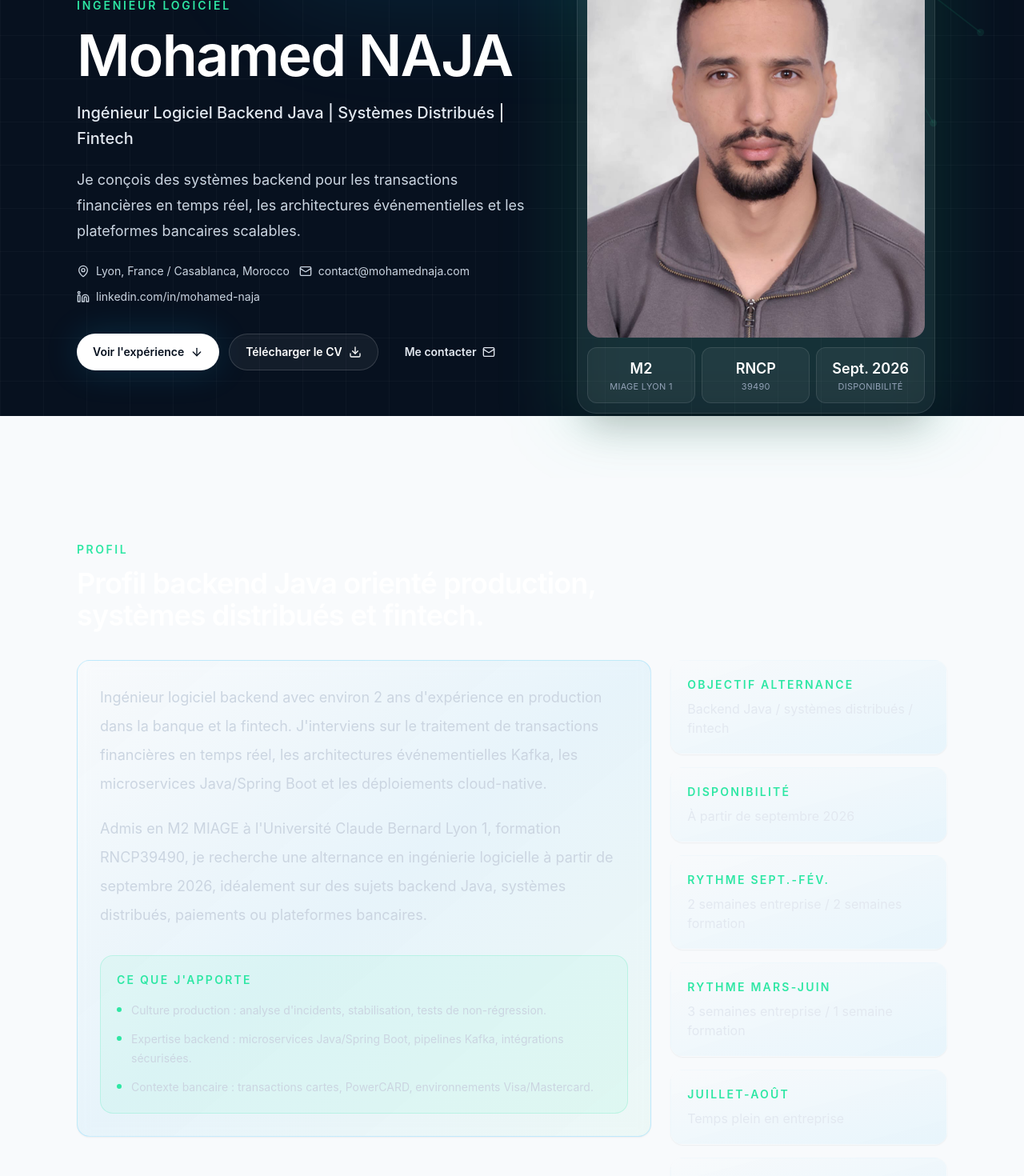
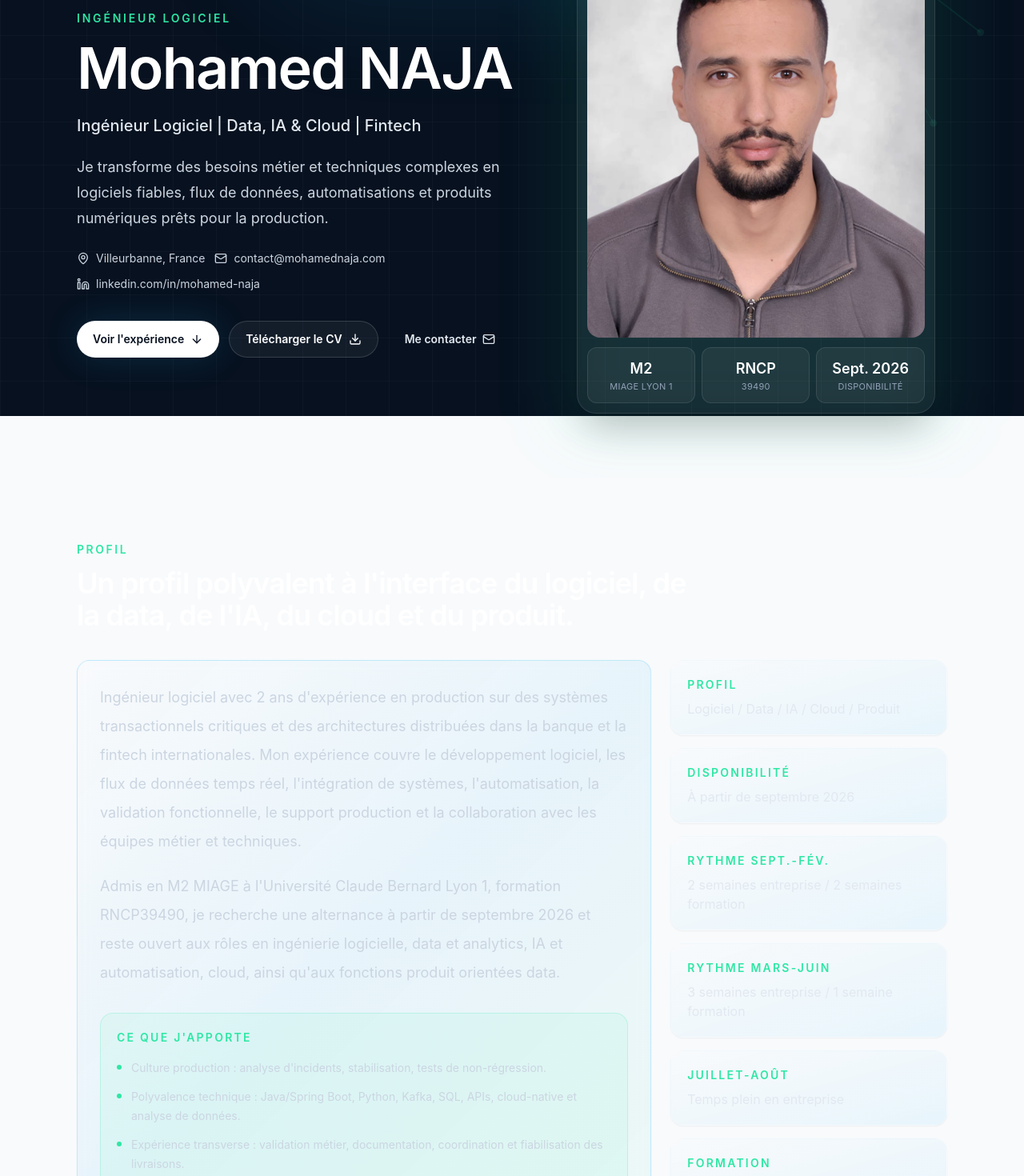
Before and after one commit to Mednj/personal-portfolio-naja-mohamed, a React (Vite) app: page / in a window 1280 px wide. Shown: the part 280-1750 px from the top of the page at 80% size. Built offline with nearby package versions, Linux system fonts and the light colour scheme.

Commit message:
Update portfolio profile and location

```diff
--- a/index.html
+++ b/index.html
@@ -5,17 +5,17 @@
     <meta name="viewport" content="width=device-width, initial-scale=1.0" />
     <meta
       name="description"
-      content="Mohamed NAJA, Software Engineer in Lyon and Casablanca specializing in distributed systems, fintech, real-time payments, Java, Spring Boot, Kafka, microservices, and cloud-native deployment."
+      content="Mohamed NAJA, Software Engineer based in Villeurbanne with 2 years of production experience across software development, data, AI, automation, cloud, and fintech."
     />
     <meta name="author" content="Mohamed NAJA" />
     <meta
       name="keywords"
-      content="Mohamed NAJA, Software Engineer, Java, Spring Boot, Kafka, Distributed Systems, Fintech, Banking, Real-Time Payments, Alternance, Lyon, MIAGE"
+      content="Mohamed NAJA, Software Engineer, Data, AI, Automation, Cloud, Java, Python, Kafka, Analytics, Fintech, Alternance, Villeurbanne, Lyon, MIAGE"
     />
     <meta property="og:title" content="Mohamed NAJA | Software Engineer" />
     <meta
       property="og:description"
-      content="Backend software engineer focused on real-time financial transactions, event-driven architectures, and scalable banking platforms."
+      content="Versatile software engineer with experience across software, data, AI, automation, cloud, and critical fintech systems."
     />
     <meta property="og:type" content="website" />
     <meta name="theme-color" content="#07111f" />
--- a/src/data/portfolio.ts
+++ b/src/data/portfolio.ts
@@ -24,41 +24,41 @@ export const navItems = {
 export const portfolio = {
   en: {
     metaDescription:
-      "Backend software engineer focused on distributed systems, fintech, real-time payments, Java, Spring Boot, Kafka, microservices, and cloud-native deployment.",
+      "Software engineer with 2 years of production experience across software development, data, AI, automation, cloud, and fintech systems.",
     hero: {
       badge: "Open to alternance from September 2026",
       eyebrow: "Software Engineer",
-      title: "Software Engineer | Distributed Systems | Fintech & Real-Time Payments",
+      title: "Software Engineer | Data, AI & Cloud | Fintech",
       tagline:
-        "I build backend systems for real-time financial transactions, event-driven architectures, and scalable banking platforms.",
+        "I turn complex business and technical needs into reliable software, data flows, automation, and production-ready digital products.",
       ctas: {
         experience: "View Experience",
         cv: "Download CV",
         contact: "Contact Me",
       },
       stats: [
-        ["2+", "Years prod."],
+        ["2", "Years experience"],
         ["4", "Banking clients"],
-        ["24/7", "Systems mindset"],
+        ["M2", "MIAGE Lyon 1"],
       ],
     },
     about: {
       eyebrow: "About",
-      title: "Backend engineering for banking systems that cannot afford ambiguity.",
+      title: "A versatile engineering profile bridging software, data, AI, cloud, and product needs.",
       paragraphs: [
-        "I am a software engineer with around 2 years of production experience in banking and fintech systems. I work on real-time transaction processing, distributed systems, Kafka pipelines, Java/Spring Boot microservices, and cloud-native deployments. I have contributed to international banking projects involving Visa, Mastercard, PowerCARD, and critical production environments.",
-        "I am admitted to M2 MIAGE at Universite Claude Bernard Lyon 1 and looking for an alternance starting September 2026.",
+        "I am a software engineer with 2 years of production experience on critical transaction systems and distributed architectures in international banking and fintech. My work combines software development, real-time data flows, system integration, automation, functional validation, production support, and collaboration with business and technical teams.",
+        "Admitted to the M2 MIAGE program at Universite Claude Bernard Lyon 1, I am looking for an alternance starting September 2026 and remain open to software engineering, data and analytics, AI and automation, cloud, and product-oriented roles.",
       ],
       highlights: [
-        ["Primary focus", "Backend Java, distributed systems, real-time payments"],
+        ["Profile", "Software engineering, data, AI, cloud, and product collaboration"],
         ["Business domain", "Fintech, banking, transaction monitoring, card systems"],
-        ["Target role", "Software engineering alternance in France"],
+        ["Target roles", "Engineering, Data/Analytics, AI/Automation, Cloud, Product Data"],
       ],
       strengthsTitle: "What I bring",
       strengths: [
         "Production mindset: incident analysis, stabilization, non-regression testing.",
-        "Backend depth: Java/Spring Boot microservices, Kafka pipelines, secure integrations.",
-        "Banking context: card transactions, PowerCARD, Visa/Mastercard environments.",
+        "Technical range: Java/Spring Boot, Python, Kafka, SQL, APIs, cloud-native delivery, and data analysis.",
+        "Cross-functional experience: business validation, documentation, coordination, and reliable delivery.",
       ],
     },
     experienceIntro: {
@@ -119,7 +119,7 @@ export const portfolio = {
     ],
     skillsIntro: {
       eyebrow: "Skills",
-      title: "A backend-first stack for event-driven financial platforms.",
+      title: "A multidisciplinary stack for software, data, AI, cloud, and production systems.",
     },
     educationIntro: {
       eyebrow: "Education",
@@ -174,24 +174,24 @@ export const portfolio = {
     },
     contact: {
       eyebrow: "Contact",
-      title: "Open to software engineering alternance opportunities starting September 2026.",
+      title: "Open to diverse technology alternance opportunities starting September 2026.",
       paragraph:
-        "I am looking for a backend-focused alternance in France where I can contribute to production systems, distributed architecture, financial transaction platforms, and engineering teams that care about reliability.",
+        "Based in Villeurbanne, I am looking for an alternance in France where I can contribute across software engineering, data and analytics, AI and automation, cloud platforms, or product-oriented technology teams.",
       emailButton: "Email Me",
       cvButton: "Download CV",
-      labels: { email: "Email", linkedin: "LinkedIn", phoneFr: "Phone France", phoneMa: "Phone Morocco", location: "Location" },
+      labels: { email: "Email", linkedin: "LinkedIn", phoneFr: "Phone", location: "Location" },
     },
-    footer: "Mohamed NAJA - Software Engineer specialized in distributed systems and fintech platforms.",
+    footer: "Mohamed NAJA - Software Engineer | Data, AI, Cloud & Fintech.",
   },
   fr: {
     metaDescription:
-      "Ingénieur logiciel backend spécialisé en systèmes distribués, fintech, paiements temps réel, Java, Spring Boot, Kafka, microservices et déploiement cloud-native.",
+      "Ingénieur logiciel avec 2 ans d'expérience en production, ouvert aux métiers du développement, de la data, de l'IA, de l'automatisation, du cloud et des produits numériques.",
     hero: {
-      badge: "Recherche alternance backend Java - disponible dès septembre 2026",
+      badge: "Recherche alternance - disponible dès septembre 2026",
       eyebrow: "Ingénieur Logiciel",
-      title: "Ingénieur Logiciel Backend Java | Systèmes Distribués | Fintech",
+      title: "Ingénieur Logiciel | Data, IA & Cloud | Fintech",
       tagline:
-        "Je conçois des systèmes backend pour les transactions financières en temps réel, les architectures événementielles et les plateformes bancaires scalables.",
+        "Je transforme des besoins métier et techniques complexes en logiciels fiables, flux de données, automatisations et produits numériques prêts pour la production.",
       ctas: {
         experience: "Voir l'expérience",
         cv: "Télécharger le CV",
@@ -205,13 +205,13 @@ export const portfolio = {
     },
     about: {
       eyebrow: "Profil",
-      title: "Profil backend Java orienté production, systèmes distribués et fintech.",
+      title: "Un profil polyvalent à l'interface du logiciel, de la data, de l'IA, du cloud et du produit.",
       paragraphs: [
-        "Ingénieur logiciel backend avec environ 2 ans d'expérience en production dans la banque et la fintech. J'interviens sur le traitement de transactions financières en temps réel, les architectures événementielles Kafka, les microservices Java/Spring Boot et les déploiements cloud-native.",
-        "Admis en M2 MIAGE à l'Université Claude Bernard Lyon 1, formation RNCP39490, je recherche une alternance en ingénierie logicielle à partir de septembre 2026, idéalement sur des sujets backend Java, systèmes distribués, paiements ou plateformes bancaires.",
+        "Ingénieur logiciel avec 2 ans d'expérience en production sur des systèmes transactionnels critiques et des architectures distribuées dans la banque et la fintech internationales. Mon expérience couvre le développement logiciel, les flux de données temps réel, l'intégration de systèmes, l'automatisation, la validation fonctionnelle, le support production et la collaboration avec les équipes métier et techniques.",
+        "Admis en M2 MIAGE à l'Université Claude Bernard Lyon 1, formation RNCP39490, je recherche une alternance à partir de septembre 2026 et reste ouvert aux rôles en ingénierie logicielle, data et analytics, IA et automatisation, cloud, ainsi qu'aux fonctions produit orientées data.",
       ],
       highlights: [
-        ["Objectif alternance", "Backend Java / systèmes distribués / fintech"],
+        ["Profil", "Logiciel / Data / IA / Cloud / Produit"],
         ["Disponibilité", "À partir de septembre 2026"],
         ["Rythme sept.-fév.", "2 semaines entreprise / 2 semaines formation"],
         ["Rythme mars-juin", "3 semaines entreprise / 1 semaine formation"],
@@ -221,8 +221,8 @@ export const portfolio = {
       strengthsTitle: "Ce que j'apporte",
       strengths: [
         "Culture production : analyse d'incidents, stabilisation, tests de non-régression.",
-        "Expertise backend : microservices Java/Spring Boot, pipelines Kafka, intégrations sécurisées.",
-        "Contexte bancaire : transactions cartes, PowerCARD, environnements Visa/Mastercard.",
+        "Polyvalence technique : Java/Spring Boot, Python, Kafka, SQL, APIs, cloud-native et analyse de données.",
+        "Expérience transverse : validation métier, documentation, coordination et fiabilisation des livraisons.",
       ],
     },
     experienceIntro: {
@@ -283,7 +283,7 @@ export const portfolio = {
     ],
     skillsIntro: {
       eyebrow: "Compétences",
-      title: "Compétences ciblées pour une alternance backend Java en France.",
+      title: "Compétences transverses en logiciel, data, IA, cloud et systèmes de production.",
     },
     educationIntro: {
       eyebrow: "Formation",
@@ -338,14 +338,14 @@ export const portfolio = {
     },
     contact: {
       eyebrow: "Contact",
-      title: "Recherche alternance ingénierie logicielle à partir de septembre 2026.",
+      title: "Ouvert à différentes opportunités d'alternance tech à partir de septembre 2026.",
       paragraph:
-        "Je recherche une alternance orientée backend Java en France, dans le cadre du M2 MIAGE à l'Université Claude Bernard Lyon 1 - RNCP39490. Disponible à partir de septembre 2026 : 2 semaines entreprise / 2 semaines formation de septembre à février, 3 semaines entreprise / 1 semaine formation de mars à juin, puis temps plein en entreprise en juillet-août.",
+        "Basé à Villeurbanne, je recherche une alternance en France dans le cadre du M2 MIAGE à l'Université Claude Bernard Lyon 1 - RNCP39490. Je suis ouvert aux missions en ingénierie logicielle, data et analytics, IA et automatisation, cloud ou produit data. Disponible à partir de septembre 2026 : 2 semaines entreprise / 2 semaines formation de septembre à février, 3 semaines entreprise / 1 semaine formation de mars à juin, puis temps plein en entreprise en juillet-août.",
       emailButton: "M'écrire",
       cvButton: "Télécharger le CV",
-      labels: { email: "Email", linkedin: "LinkedIn", phoneFr: "Téléphone France", phoneMa: "Téléphone Maroc", location: "Localisation" },
+      labels: { email: "Email", linkedin: "LinkedIn", phoneFr: "Téléphone", location: "Localisation" },
     },
-    footer: "Mohamed NAJA - Recherche alternance backend Java, systèmes distribués et fintech - septembre 2026.",
+    footer: "Mohamed NAJA - Ingénieur Logiciel | Data, IA, Cloud & Fintech - alternance septembre 2026.",
   },
 };
 
--- a/src/pages/App.tsx
+++ b/src/pages/App.tsx
@@ -98,7 +98,7 @@ function Hero({ content }: { content: (typeof portfolio)[Language]["hero"] }) {
           <div className="mt-6 flex flex-wrap gap-3 text-sm text-slate-600 dark:text-slate-300">
             <span className="inline-flex items-center gap-2">
               <MapPin size={16} />
-              Lyon, France / Casablanca, Morocco
+              Villeurbanne, France
             </span>
             <a className="inline-flex items-center gap-2 transition hover:text-electric dark:hover:text-mint" href="mailto:contact@mohamednaja.com">
               <Mail size={16} />
@@ -418,8 +418,7 @@ function Contact({ content }: { content: (typeof portfolio)[Language]["contact"]
     { label: content.labels.email, value: "contact@mohamednaja.com", href: "mailto:contact@mohamednaja.com", Icon: Mail },
     { label: content.labels.linkedin, value: "linkedin.com/in/mohamed-naja", href: "https://linkedin.com/in/mohamed-naja", Icon: Linkedin },
     { label: content.labels.phoneFr, value: "+33 6 44 66 74 92", href: "tel:+33644667492", Icon: Phone },
-    { label: content.labels.phoneMa, value: "+212 653 226 584", href: "tel:+212653226584", Icon: Phone },
-    { label: content.labels.location, value: "Lyon, France / Casablanca, Morocco", href: null, Icon: MapPin },
+    { label: content.labels.location, value: "Villeurbanne, France", href: null, Icon: MapPin },
   ];
 
   return (
```
